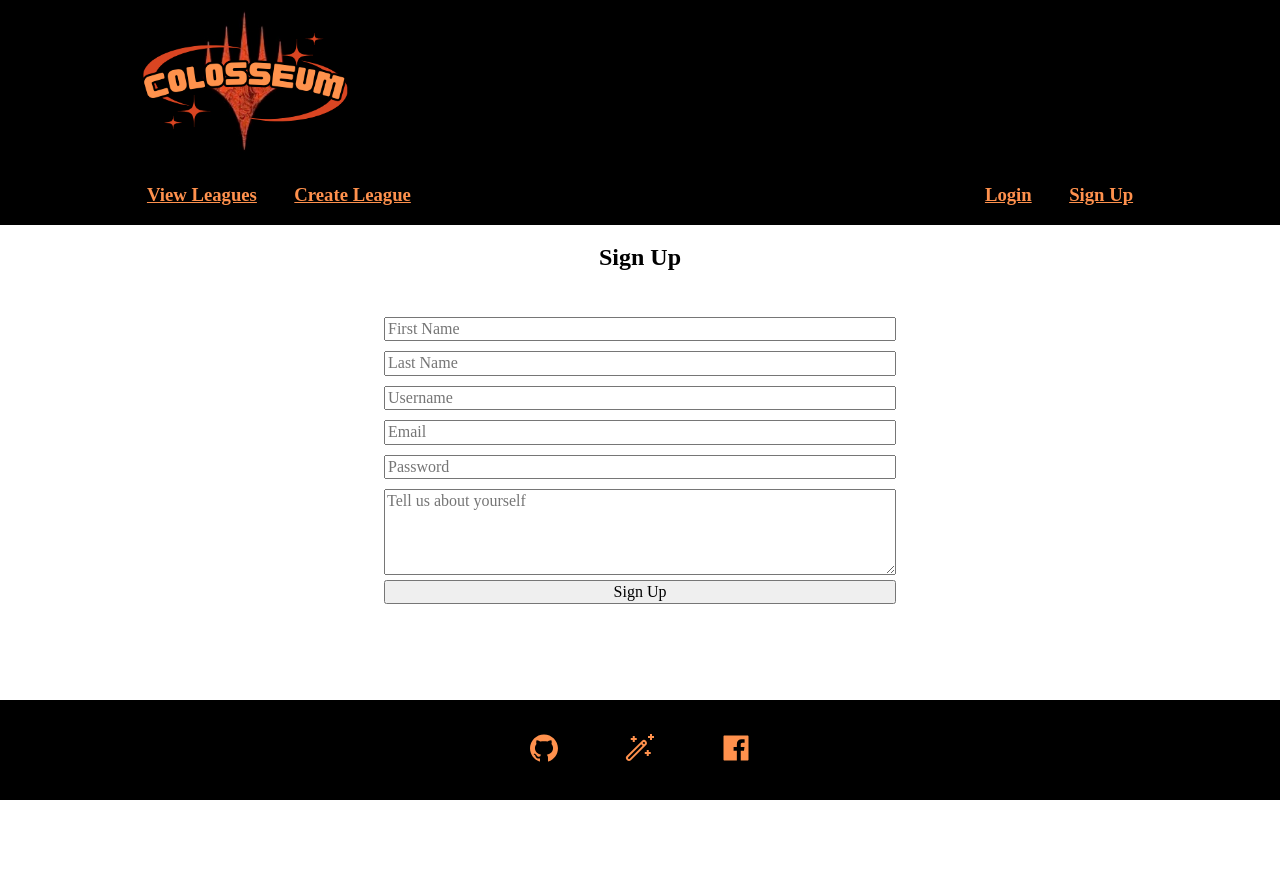
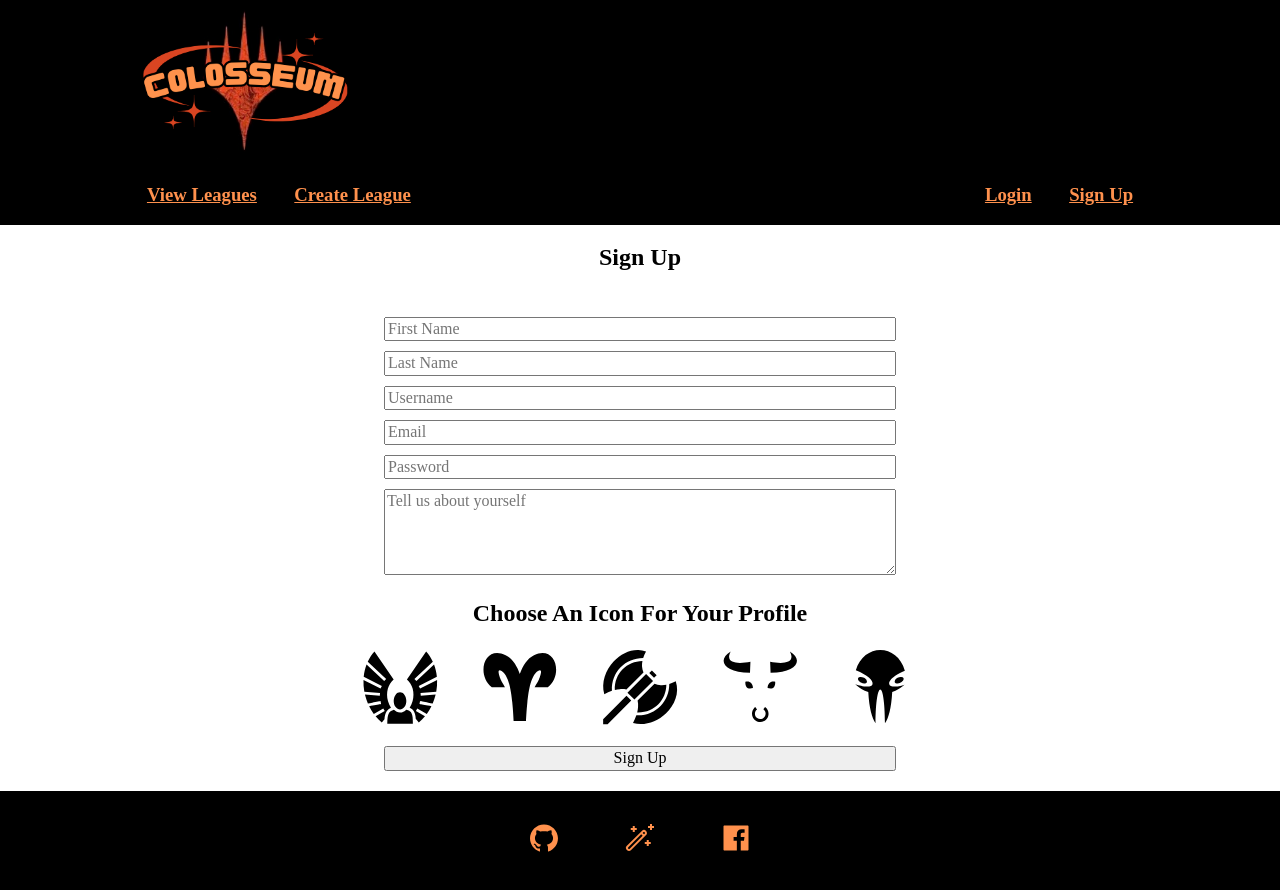
Before and after one commit to cecrouch01/Tabletop-Leagues, a React (Vite) app in the folder client/: page /signUp in a window 1280 px wide. Before the commit the page ends 800 px from the top, so only its background shows below. Built offline with nearby package versions, Linux system fonts and the light colour scheme.

Commit message:
icons added to sign up page/ not functional

```diff
--- /dev/null
+++ b/client/src/components/IconSelector/IconSelector.css
@@ -0,0 +1,16 @@
+.icon-selector{
+    display: flex;
+    flex-direction: column;
+    justify-content: space-around;
+    align-items: center;
+}
+
+.icons {
+    display: flex;
+
+}
+
+.icon-item{
+    font-size: 5em;
+    padding: 0 .25em;
+}
--- /dev/null
+++ b/client/src/components/IconSelector/IconSelector.jsx
@@ -0,0 +1,23 @@
+import './IconSelector.css';
+import { GiAngelWings } from 'react-icons/gi';
+import { GiAries } from 'react-icons/gi';
+import { GiBattleAxe } from 'react-icons/gi';
+import { GiBull } from "react-icons/gi";
+import { GiAlienSkull } from 'react-icons/gi';
+
+export default function IconSelector() {
+    return (
+        <div className='icon-selector'>
+            <header><h2>Choose An Icon For Your Profile</h2></header>
+            <div className='icons'>
+                <div className='icon-item'>< GiAngelWings /></div>
+                <div className='icon-item'><GiAries /></div>
+                <div className='icon-item'><GiBattleAxe /></div>
+                <div className='icon-item'><GiBull /></div>
+                <div className='icon-item'><GiAlienSkull /></div>
+            </div>
+        </div>
+
+
+    );
+}
--- a/client/src/pages/SignUp/SignUp.jsx
+++ b/client/src/pages/SignUp/SignUp.jsx
@@ -1,6 +1,7 @@
 import { useState } from 'react';
 import './SignUp.css';
 import { validateEmail, checkPassword } from '../../utils/helpers';
+import IconSelector from '../../components/IconSelector/IconSelector';
 
 export default function SignUp() {
     const [firstName, setFirstName] = useState('');
@@ -104,6 +105,7 @@ export default function SignUp() {
                     type="aboutMe"
                     placeholder="Tell us about yourself"
                 />
+                <IconSelector />
                 <button className="sign-up-button" type="signUp">Sign Up</button>
             </form>
             {errorMessage && (
```
